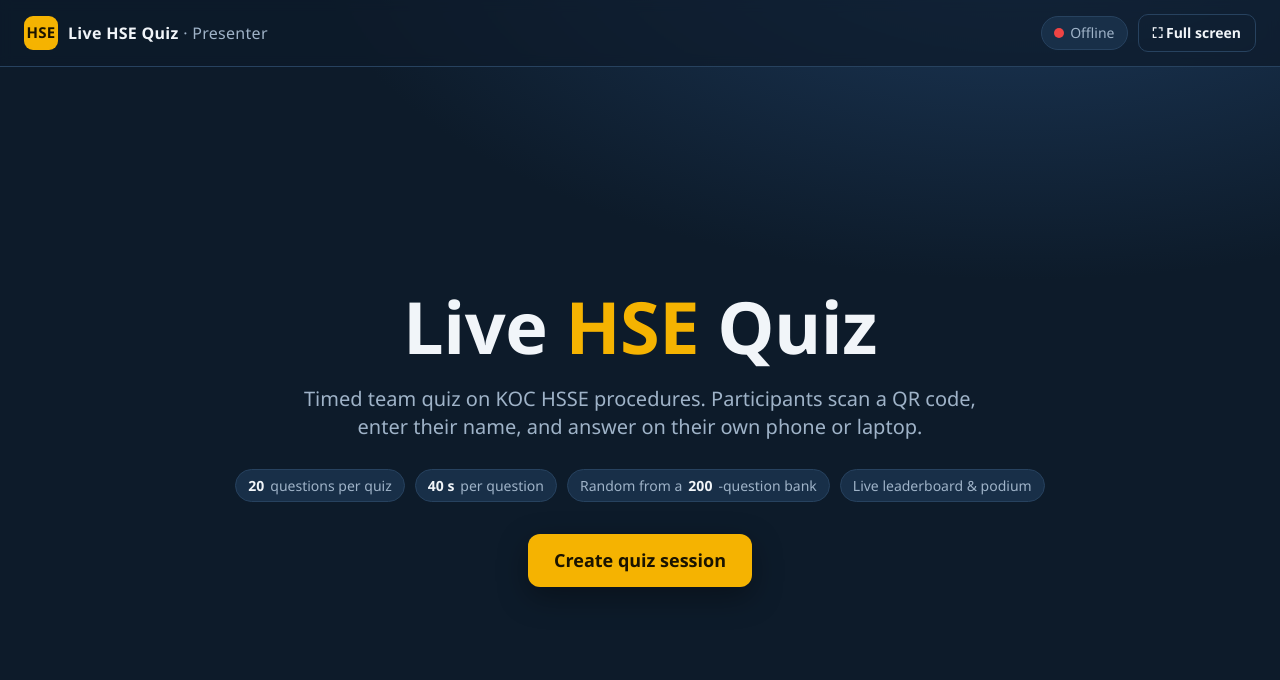
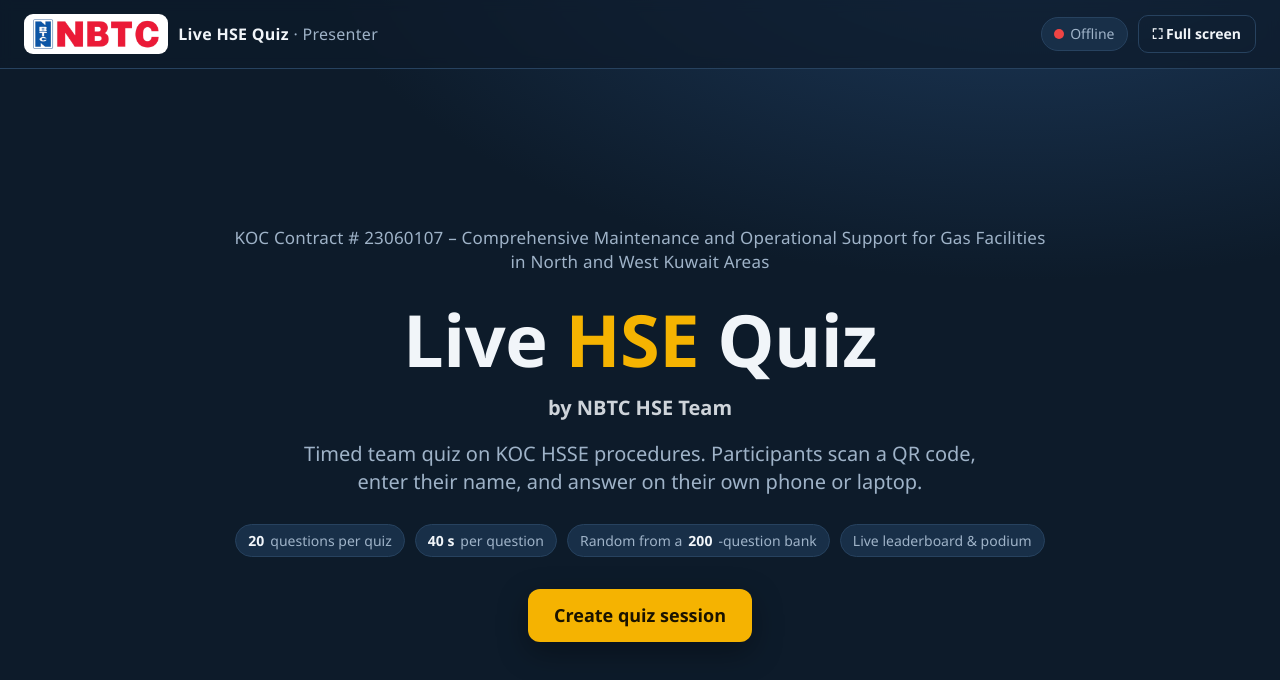
Before and after one commit to imyparkar/HSE-Quiz, a website: page public/index.html in a window 1280 px wide. Drawn offline with Linux system fonts and the light colour scheme; no server answers.

Commit message:
Add files via upload
Add NBTC Branding

```diff
--- a/public/index.html
+++ b/public/index.html
@@ -10,7 +10,7 @@
 </head>
 <body>
 <header class="topbar">
-  <div class="brand"><div class="mark">HSE</div><div>Live HSE Quiz <span class="muted" style="font-weight:400">· Presenter</span></div></div>
+  <div class="brand"><img class="logo" src="nbtc-logo.png" alt="NBTC"><div>Live HSE Quiz <span class="muted" style="font-weight:400">· Presenter</span></div></div>
   <div style="display:flex;gap:10px;align-items:center;flex-wrap:wrap">
     <span class="chip hidden" id="roomChip">Room <b id="roomCode">—</b></span>
     <span class="chip"><span class="conn off" id="conn"></span><span id="connText">Offline</span></span>
@@ -21,7 +21,9 @@
 <!-- Start -->
 <section id="s-start" data-screen class="hero">
   <div>
+    <div class="contract">KOC Contract # 23060107 – Comprehensive Maintenance and Operational Support for Gas Facilities in North and West Kuwait Areas</div>
     <h1>Live <span>HSE</span> Quiz</h1>
+    <div class="byline">by NBTC HSE Team</div>
     <p>Timed team quiz on KOC HSSE procedures. Participants scan a QR code, enter their name, and answer on their own phone or laptop.</p>
     <div class="facts">
       <span class="chip"><b>20</b> questions per quiz</span>
--- a/public/style.css
+++ b/public/style.css
@@ -43,6 +43,10 @@
   width: 34px; height: 34px; border-radius: 9px; background: var(--accent); color: var(--accent-ink);
   display: grid; place-items: center; font-weight: 900; font-size: 15px;
 }
+.brand .logo {
+  height: 40px; width: auto; display: block; background: #fff;
+  padding: 5px 9px; border-radius: 9px;
+}
 .chip {
   display: inline-flex; align-items: center; gap: 6px; padding: 6px 12px; border-radius: 999px;
   background: var(--panel); border: 1px solid var(--line); color: var(--muted); font-size: 14px; white-space: nowrap;
@@ -64,8 +68,13 @@
 
 /* ---------- Host: start ---------- */
 .hero { min-height: calc(100vh - 70px); display: grid; place-items: center; text-align: center; padding: 24px; }
-.hero h1 { font-size: clamp(36px, 6vw, 72px); margin: 0 0 8px; letter-spacing: -.5px; }
+.hero h1 { font-size: clamp(36px, 6vw, 72px); margin: 0 0 4px; letter-spacing: -.5px; }
 .hero h1 span { color: var(--accent); }
+.hero .contract {
+  font-size: clamp(13px, 1.5vw, 17px); color: var(--muted); max-width: 820px;
+  margin: 0 auto 14px; letter-spacing: .2px; line-height: 1.45;
+}
+.hero .byline { font-size: clamp(15px, 1.8vw, 20px); color: var(--text); opacity: .85; margin: 0 0 18px; font-weight: 600; }
 .hero p { font-size: 20px; color: var(--muted); max-width: 720px; margin: 0 auto 28px; }
 .facts { display: flex; flex-wrap: wrap; justify-content: center; gap: 10px; margin-bottom: 32px; }
 
```
Also changed, not shown: public/play.html (+1 -1 lines), public/nbtc-logo.png (added).
